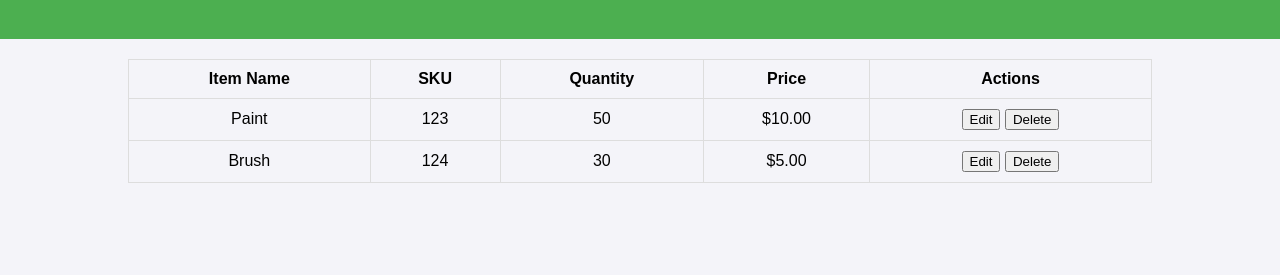
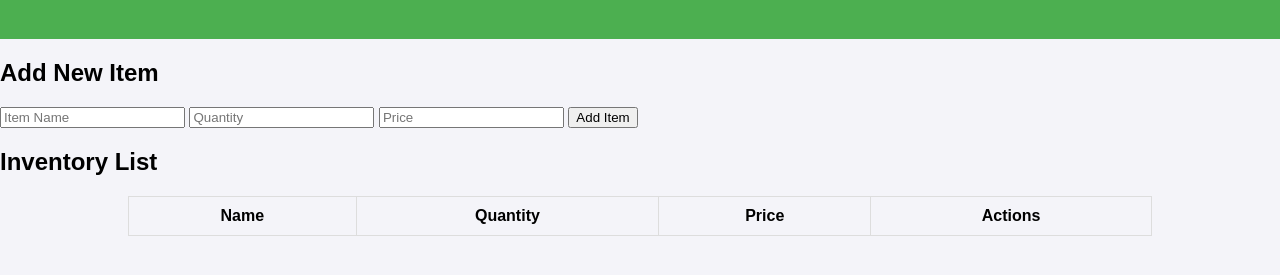
Before and after one commit to AbouAmjad/inventory-management-system, a plain HTML site: page index.html in a window 1280 px wide. Shown: the part 81-356 px from the top of the page. Drawn offline with Linux system fonts and the light colour scheme.

Commit message:
Update index.html

```diff
--- a/index.html
+++ b/index.html
@@ -10,22 +10,36 @@
     <header>
         <h1>Inventory Management System</h1>
     </header>
+
     <main>
+        <!-- Add Item Form -->
+        <div id="add-item">
+            <h2>Add New Item</h2>
+            <form id="add-item-form">
+                <input type="text" id="item-name" placeholder="Item Name" required />
+                <input type="number" id="item-quantity" placeholder="Quantity" required />
+                <input type="number" id="item-price" placeholder="Price" required />
+                <button type="submit">Add Item</button>
+            </form>
+        </div>
+
+        <!-- Inventory Table -->
+        <h2>Inventory List</h2>
         <table id="inventory-table">
             <thead>
                 <tr>
-                    <th>Item Name</th>
-                    <th>SKU</th>
+                    <th>Name</th>
                     <th>Quantity</th>
                     <th>Price</th>
                     <th>Actions</th>
                 </tr>
             </thead>
-            <tbody id="inventory-data">
-                <!-- Data will go here -->
+            <tbody id="inventory-list">
+                <!-- Inventory items will go here -->
             </tbody>
         </table>
     </main>
+
     <script src="app.js"></script>
 </body>
 </html>
```
